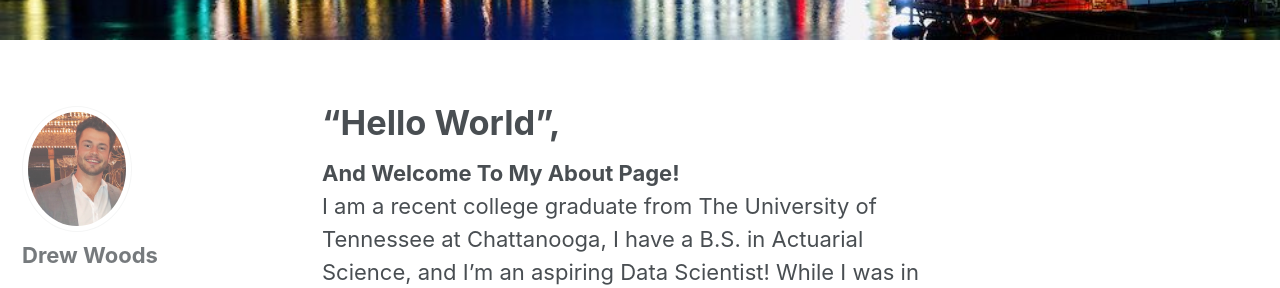
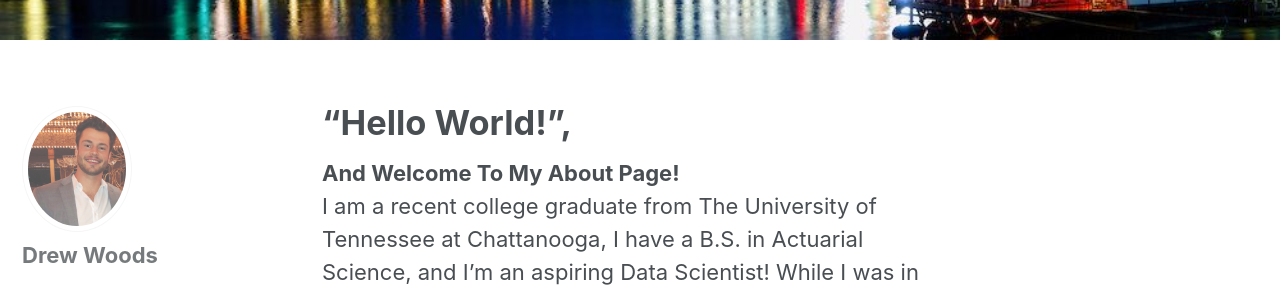
Before and after one commit to backdoordata/backdoordata.github.io, a Jekyll site: the page built from _pages/about.md, in a window 1280 px wide and 900 px high, scrolled down 325 px. Shown: the part 158-446 px from the top of the window. Built offline with Jekyll 4.4.1, drawn with Linux system fonts in a browser that asks for light colours; cached includes are drawn as plain includes; nearby versions of some CDN libraries.

```diff
--- a/_pages/about.md
+++ b/_pages/about.md
@@ -1,5 +1,5 @@
 ---
-title: ' "Hello World", '
+title: ' "Hello World!", '
 permalink: /about/
 header:
     image: "/images/night-nooga-header.jpg"
```
